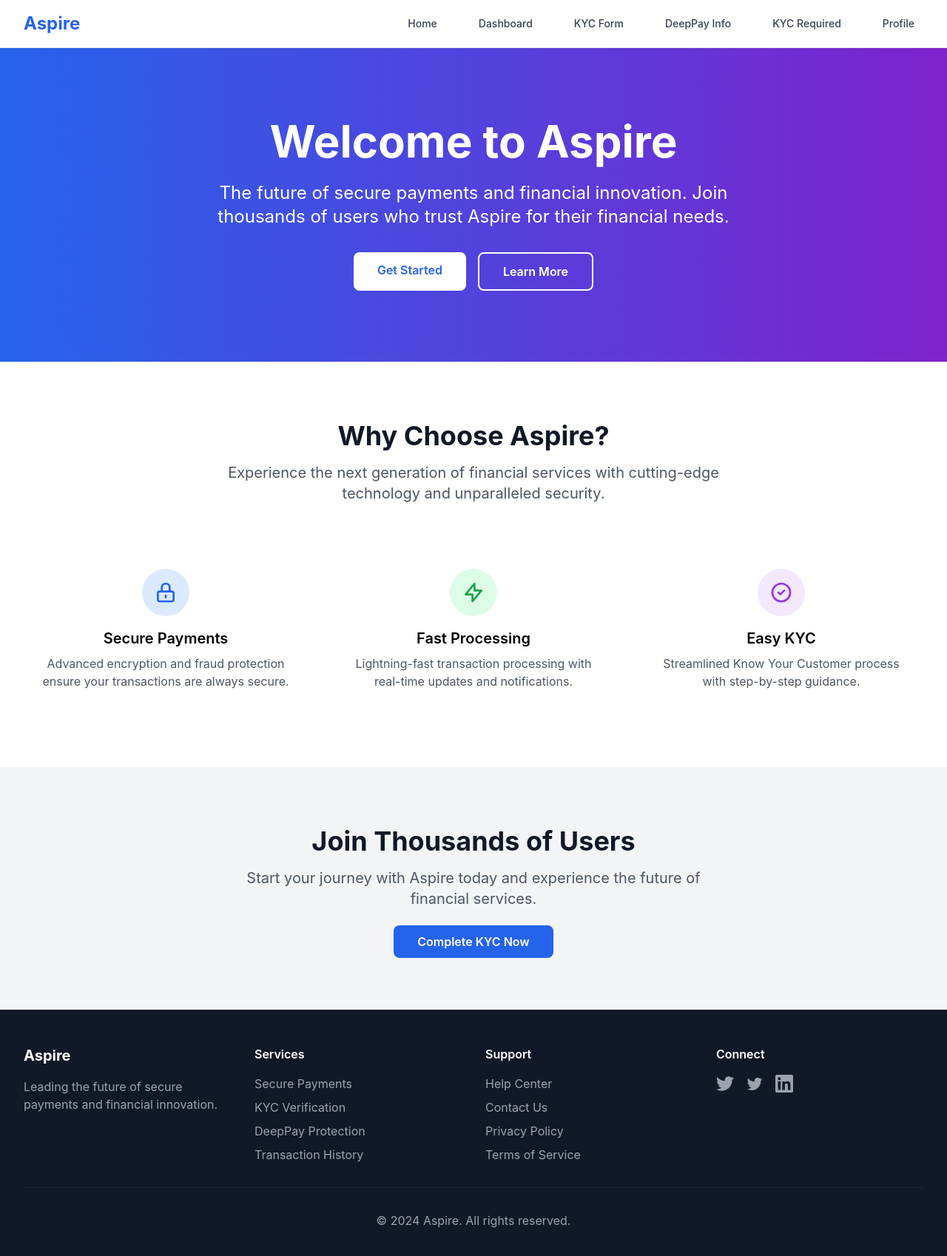
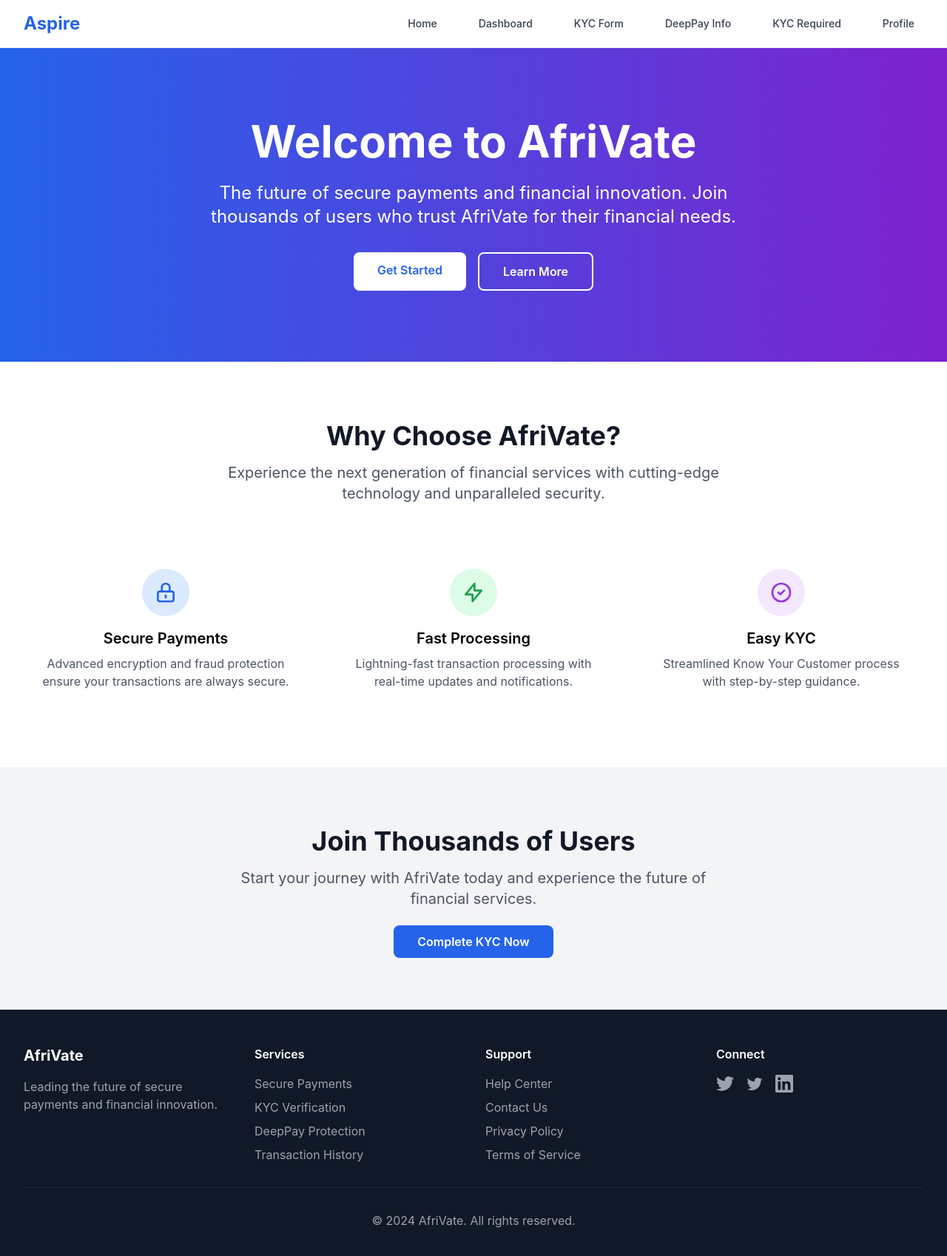
Before and after one commit to JoshuaImmortal/Afrivate, a React (Create React App) app: page / in a window 1280 px wide. Shown: the top 1698 px of the page at 74% size. Built offline with nearby package versions, Linux system fonts and the light colour scheme.

Commit message:
Update LandingPage.js to AfriVate

```diff
--- a/src/pages/LandingPage.js
+++ b/src/pages/LandingPage.js
@@ -9,10 +9,10 @@ const LandingPage = () => {
         <div className="max-w-7xl mx-auto px-4 sm:px-6 lg:px-8 py-24">
           <div className="text-center">
             <h1 className="text-4xl md:text-6xl font-bold mb-6">
-              Welcome to Aspire
+              Welcome to AfriVate
             </h1>
             <p className="text-xl md:text-2xl mb-8 max-w-3xl mx-auto">
-              The future of secure payments and financial innovation. Join thousands of users who trust Aspire for their financial needs.
+              The future of secure payments and financial innovation. Join thousands of users who trust AfriVate for their financial needs.
             </p>
             <div className="flex flex-col sm:flex-row gap-4 justify-center">
               <Link
@@ -37,7 +37,7 @@ const LandingPage = () => {
         <div className="max-w-7xl mx-auto px-4 sm:px-6 lg:px-8">
           <div className="text-center mb-16">
             <h2 className="text-3xl md:text-4xl font-bold text-gray-900 mb-4">
-              Why Choose Aspire?
+              Why Choose AfriVate?
             </h2>
             <p className="text-xl text-gray-600 max-w-2xl mx-auto">
               Experience the next generation of financial services with cutting-edge technology and unparalleled security.
@@ -85,7 +85,7 @@ const LandingPage = () => {
             Join Thousands of Users
           </h2>
           <p className="text-xl text-gray-600 mb-8 max-w-2xl mx-auto">
-            Start your journey with Aspire today and experience the future of financial services.
+            Start your journey with AfriVate today and experience the future of financial services.
           </p>
           <Link
             to="/kyc-form"
@@ -101,7 +101,7 @@ const LandingPage = () => {
         <div className="max-w-7xl mx-auto px-4 sm:px-6 lg:px-8">
           <div className="grid md:grid-cols-4 gap-8">
             <div>
-              <h3 className="text-xl font-bold mb-4">Aspire</h3>
+              <h3 className="text-xl font-bold mb-4">AfriVate</h3>
               <p className="text-gray-400">
                 Leading the future of secure payments and financial innovation.
               </p>
@@ -146,7 +146,7 @@ const LandingPage = () => {
             </div>
           </div>
           <div className="border-t border-gray-800 mt-8 pt-8 text-center text-gray-400">
-            <p>&copy; 2024 Aspire. All rights reserved.</p>
+            <p>&copy; 2024 AfriVate. All rights reserved.</p>
           </div>
         </div>
       </footer>
```
